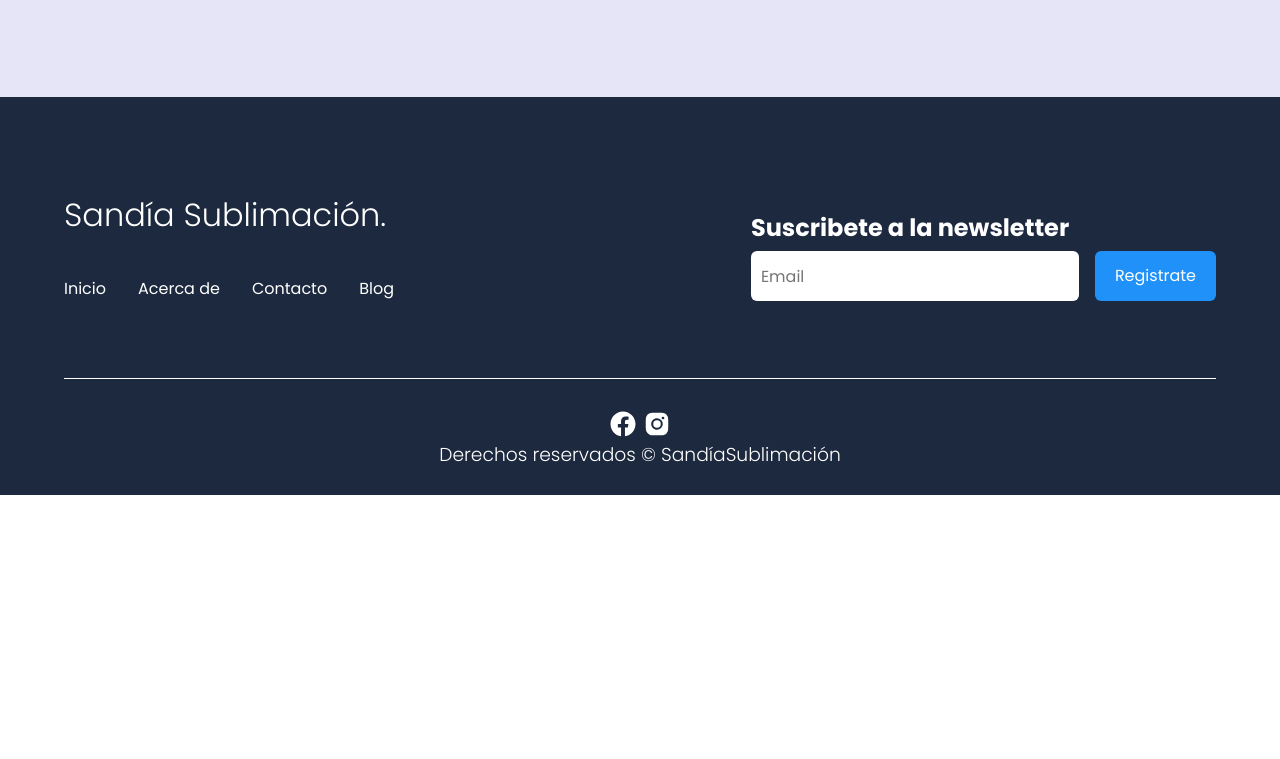
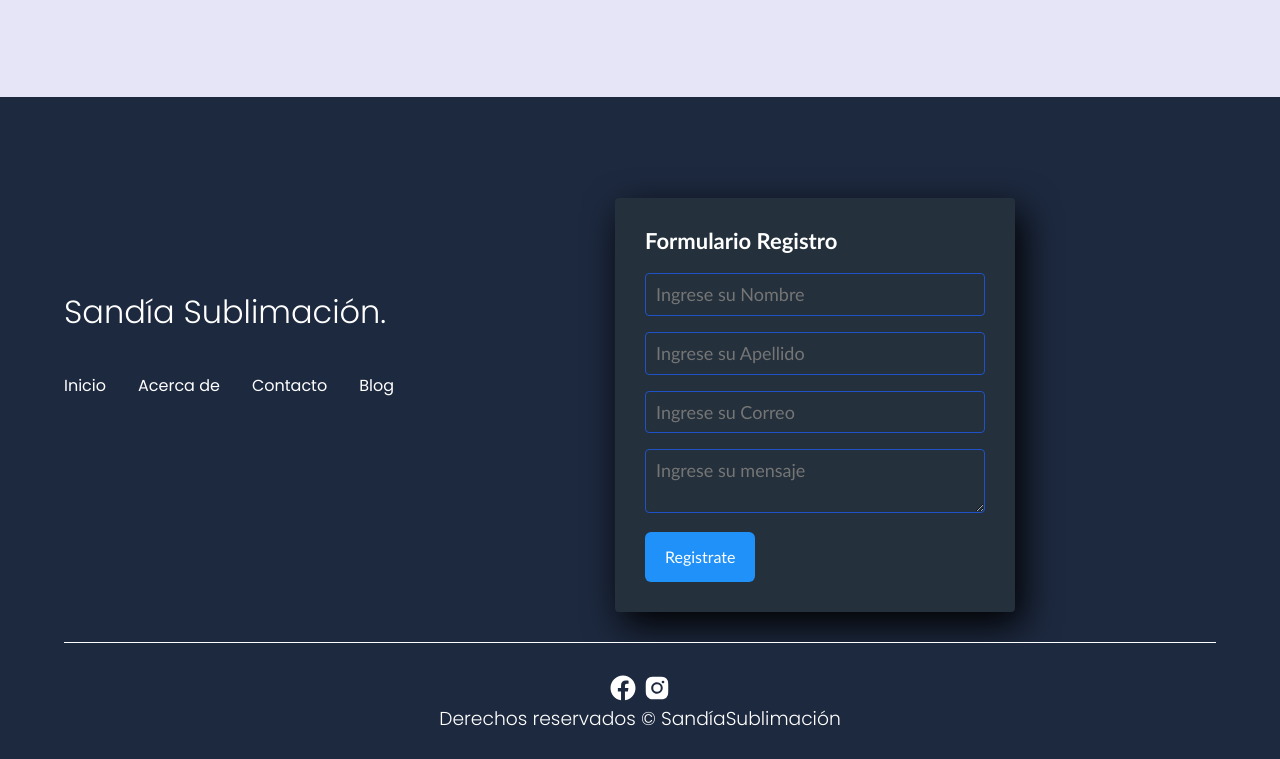
Before and after one commit to Ultranovax/Ultranovax.github.io, a plain HTML site: page index.html in a window 1280 px wide. Shown: the part 4058-4817 px from the top of the page. Before the commit the page ends 4553 px from the top, so only its background shows below. Drawn offline with Linux system fonts and the light colour scheme.

Commit message:
Nueva act

```diff
--- a/css/estilos.css
+++ b/css/estilos.css
@@ -399,6 +399,65 @@ body {
     margin-bottom: 30px;
 }
 
+
+/*form*/
+
+.form-register {
+    width: 400px;
+    background: #24303c;
+    padding: 30px;
+    margin: auto;
+    margin-top: 100px;
+    border-radius: 4px;
+    font-family: 'calibri';
+    color: white;
+    box-shadow: 7px 13px 37px #000;
+  }
+
+  .form-register h4 {
+    font-size: 22px;
+    margin-bottom: 20px;
+  }
+
+  .controls {
+    width: 100%;
+    background: #24303c;
+    padding: 10px;
+    border-radius: 4px;
+    margin-bottom: 16px;
+    border: 1px solid #1f53c5;
+    font-family: 'calibri';
+    font-size: 18px;
+    color: white;
+  }
+
+  .form-register p {
+    height: 40px;
+    text-align: center;
+    font-size: 18px;
+    line-height: 40px;
+  }
+
+  .form-register a {
+    color: white;
+    text-decoration: none;
+  }
+
+  .form-register a:hover {
+    color: white;
+    text-decoration: underline;
+  }
+
+  .form-register .botons {
+    width: 100%;
+    background: #1f53c5;
+    border: none;
+    padding: 12px;
+    color: white;
+    margin: 16px 0;
+    font-size: 16px;
+  }
+
 /* Footer */
 
 .footer{
@@ -421,7 +480,8 @@ body {
     justify-content: space-between;
     align-items: center;
     border-bottom: 1px solid #fff;
-    padding-bottom: 60px;
+    padding-bottom: 30px;
+    padding-top: 1px;
 }
 
 .nav--footer{
--- a/index.html
+++ b/index.html
@@ -259,19 +259,20 @@
                 </ul>
             </nav>
 
-            <form class="footer__form" action="https://formspree.io/f/mjvdzylp" method="POST">
-                <h2 class="footer__newsletter">Suscribete a la newsletter</h2>
-                <div class="footer__inputs">
-                    <input type="email" placeholder="Email" class="footer__input" name="_replyto">
-                    <input type="submit" value="Registrate" class="footer__submit">
-                </div>
+            <form class="form-register" action="https://formspree.io/f/mjvdzylp" method="POST">
+                <h4>Formulario Registro</h4>
+                <input class="controls" type="text" name="nombres" id="nombres" placeholder="Ingrese su Nombre">
+                <input class="controls" type="text" name="apellidos" id="apellidos" placeholder="Ingrese su Apellido">
+                <input class="controls" type="email" name="_replyto" id="correo" placeholder="Ingrese su Correo">
+                <textarea class="controls" type="text" name="mensaje" id="mensaje" placeholder="Ingrese su mensaje"></textarea>
+                <input type="submit" value="Registrate" class="footer__submit">
+              </section>
             </form>
-        </section>
 
         <section class="footer__copy container">
             <div class="footer__social">
-                <a href="#" class="footer__icons"><img src="./images/facebookicon.svg" class="footer__img"></a>
-                <a href="#" class="footer__icons"><img src="./images/instagram.svg" class="footer__img"></a>
+                <a href="https://www.facebook.com/sandiasublimacion" target="_blank" class="footer__icons"><img src="./images/facebookicon.svg" class="footer__img"></a>
+                <a href="https://www.instagram.com/sandiasublimacion/" target="_blank" class="footer__icons"><img src="./images/instagram.svg" class="footer__img"></a>
             </div>
 
             <h3 class="footer__copyright">Derechos reservados &copy; SandíaSublimación</h3>
```
